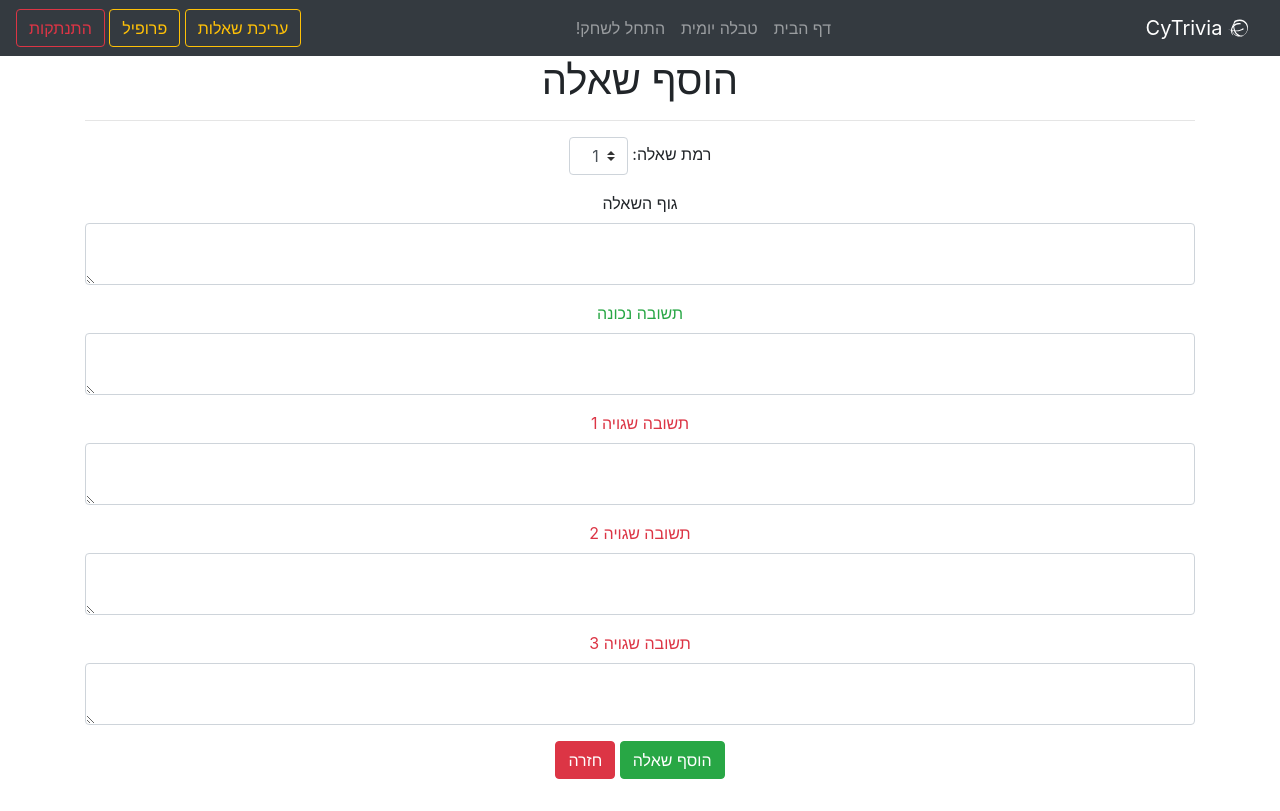
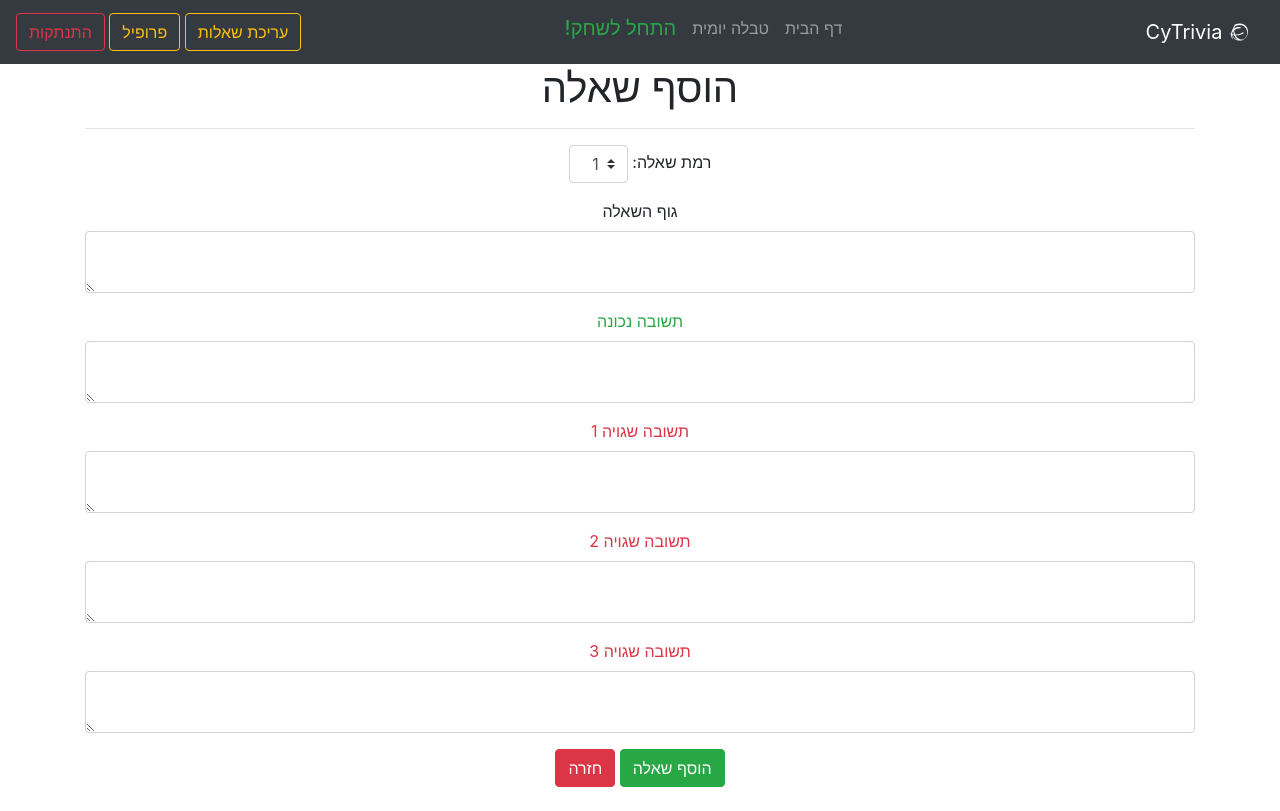
Before and after one commit to ItayFrid/CyTrivia, a PHP site: page /cytrivia1/addq.php in a window 1280 px wide. Before the commit the page ends 779 px from the top, so only its background shows below. Run offline with PHP 8.4, Linux system fonts and the light colour scheme; the visitor is signed in with stand-in values (Sample User, id 1); data that the repository does not hold is empty; some libraries are stand-ins or nearby versions.

Commit message:
Change Link Style

```diff
--- a/includes/navbar.php
+++ b/includes/navbar.php
@@ -33,7 +33,7 @@
                 </li>
                 <?php if(isset($_SESSION['user'])): ?>
                 <li class="nav-item">
-                    <a class="nav-link" href="trivia.php">התחל לשחק!</a>
+                    <a class="nav-link text-success" href="trivia.php"><h5>התחל לשחק!</h5></a>
                 </li>
                 <?php endif;?>
             </ul>
```
